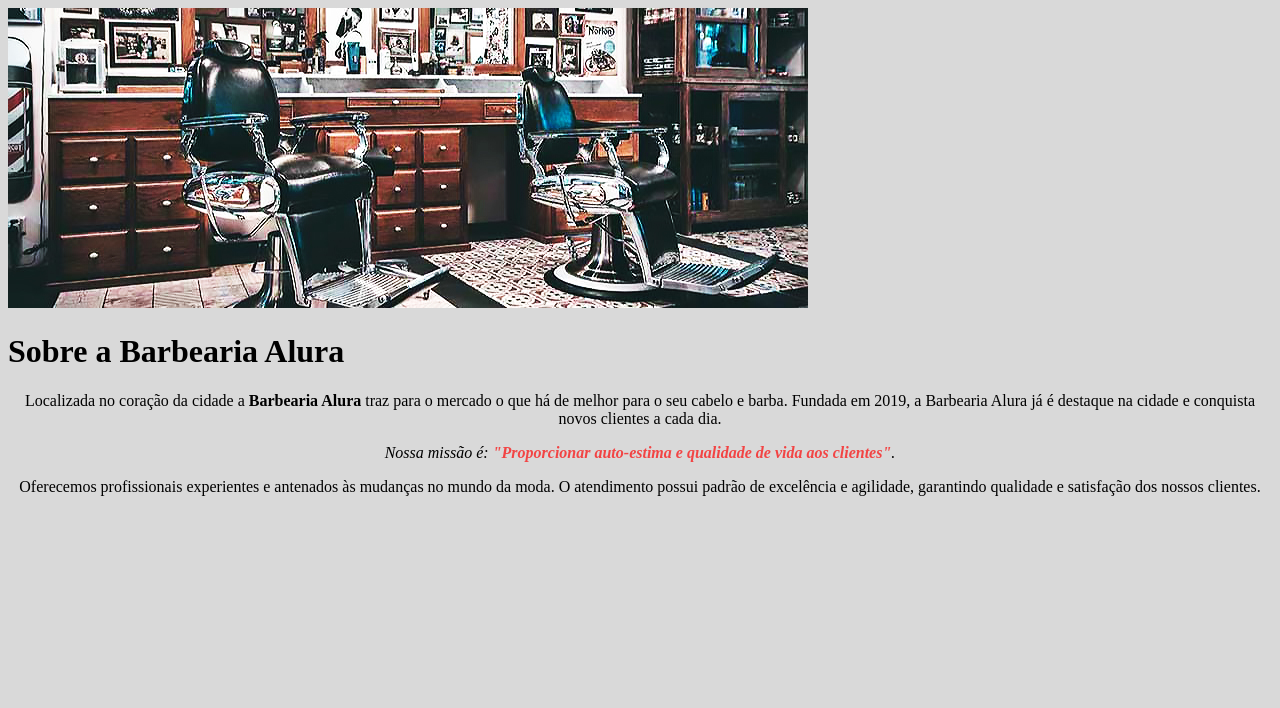
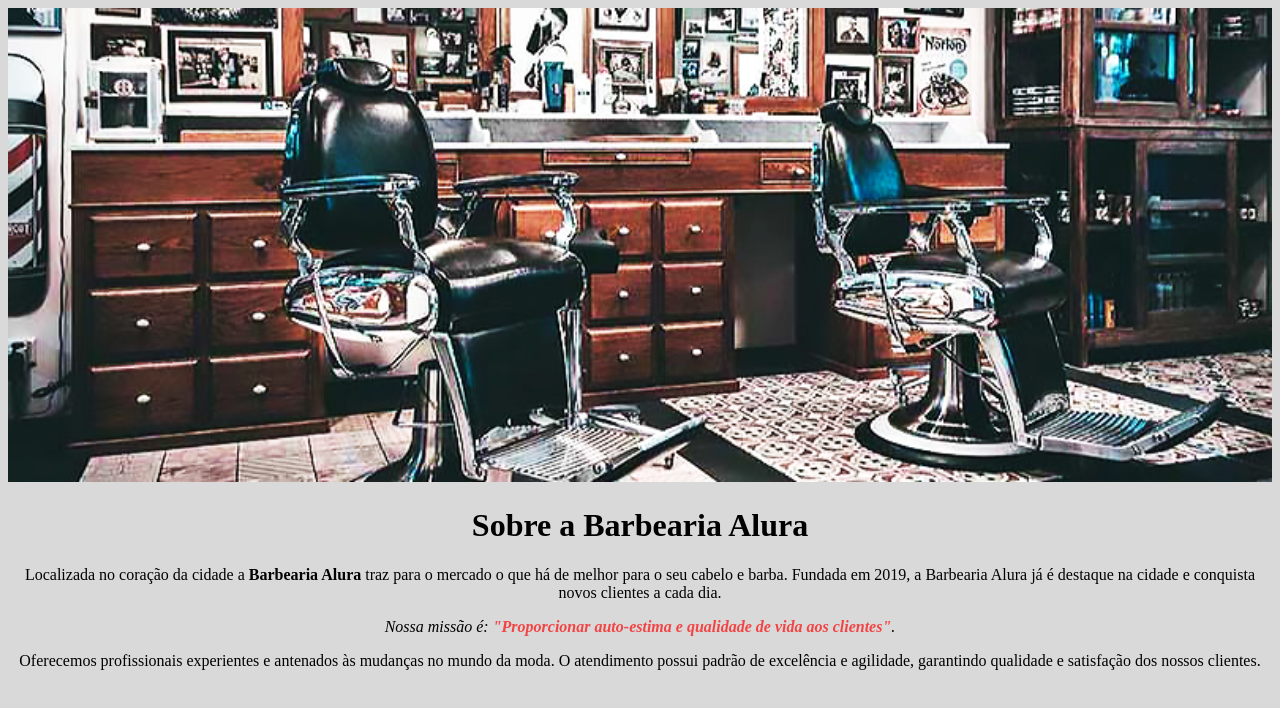
Before and after one commit to Brunnalage/curso-html-css-barbearia-alura, a plain HTML site: page index.html in a window 1280 px wide. Drawn offline with Linux system fonts and the light colour scheme; files whose address does not match are found by name.

Commit message:
Style: Alterando a largura do banner, o alinhamento do h1, e o font-size do id missao

```diff
--- a/style.css
+++ b/style.css
@@ -1,11 +1,23 @@
 body {
     background: #D9D9D9;
+}
+
+#banner{
+    width: 100%;
+}
+
+h1{
+    text-align: center;
 }
 
 p{
     text-align: center;
 }
 
+#missao {
+    font-size: 20px;
+}
+
 em strong{
     color:#F24444;
 }
```
